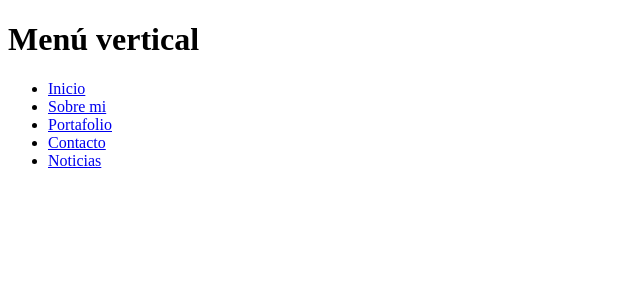
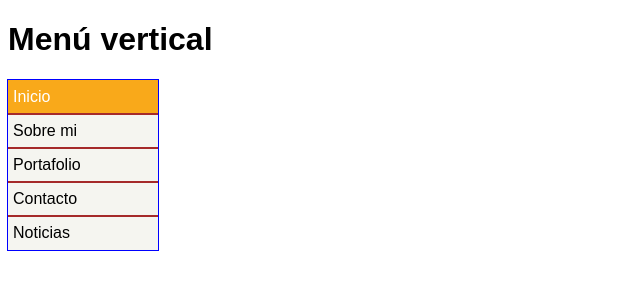
Before and after one commit to brendamesias/menu_vertical, a plain HTML site: page index.html in a window 1280 px wide. Shown: the whole page, without its empty margins (0-640 px from the left). Drawn offline with Linux system fonts and the light colour scheme.

Commit message:
agregando los estilos necesarios a mi lista vertical de acuerdo al ejemplo dado

```diff
--- a/css/main.css
+++ b/css/main.css
@@ -0,0 +1,39 @@
+body{
+  font-family: sans-serif;
+}
+
+ul{
+  outline: 1px solid blue;
+  padding: 0;
+  margin: 0;
+  width: 150px;
+  line-height: 24px;
+
+}
+
+li{
+  outline: 1px solid brown;
+
+
+}
+
+a{
+  outline: 1px solid green;
+  display: block;
+  padding: 5px;
+  text-decoration: none;
+  color: black;
+  background-color: #f5f5f0;
+
+
+}
+
+a:hover{
+  background-color: #e0e0d1;
+  color: black;
+
+}
+.inicio{
+  background-color: #f9a91a;
+  color: white;
+}
--- a/index.html
+++ b/index.html
@@ -8,7 +8,7 @@
   <body>
     <h1>Menú vertical</h1>
     <ul>
-      <li><a href="https://www.youtube.com/watch?v=fXRzH3L7BAM" target="_blank">Inicio</a></li>
+      <li><a class="inicio" href="https://www.youtube.com/watch?v=fXRzH3L7BAM" target="_blank">Inicio</a></li>
       <li><a href="#">Sobre mi</a></li>
       <li><a href="#">Portafolio</a></li>
       <li><a href="#">Contacto</a></li>
```
